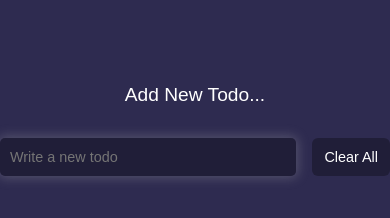
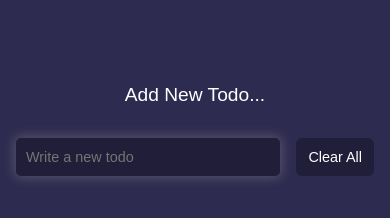
Before and after one commit to mahdi-mey/Todo-App, a plain HTML site: page index.html in a window 390 px wide. Drawn offline with Linux system fonts and the light colour scheme.

Commit message:
made style more responsive on phone

```diff
--- a/style.css
+++ b/style.css
@@ -12,6 +12,8 @@ body {
   max-width: 500px;
   margin-top: 10vh;
   margin-inline: auto;
+  /* outline: 1px solid red; */
+  padding: 0 1rem;
 }
 .container form {
     text-align: center;
```
